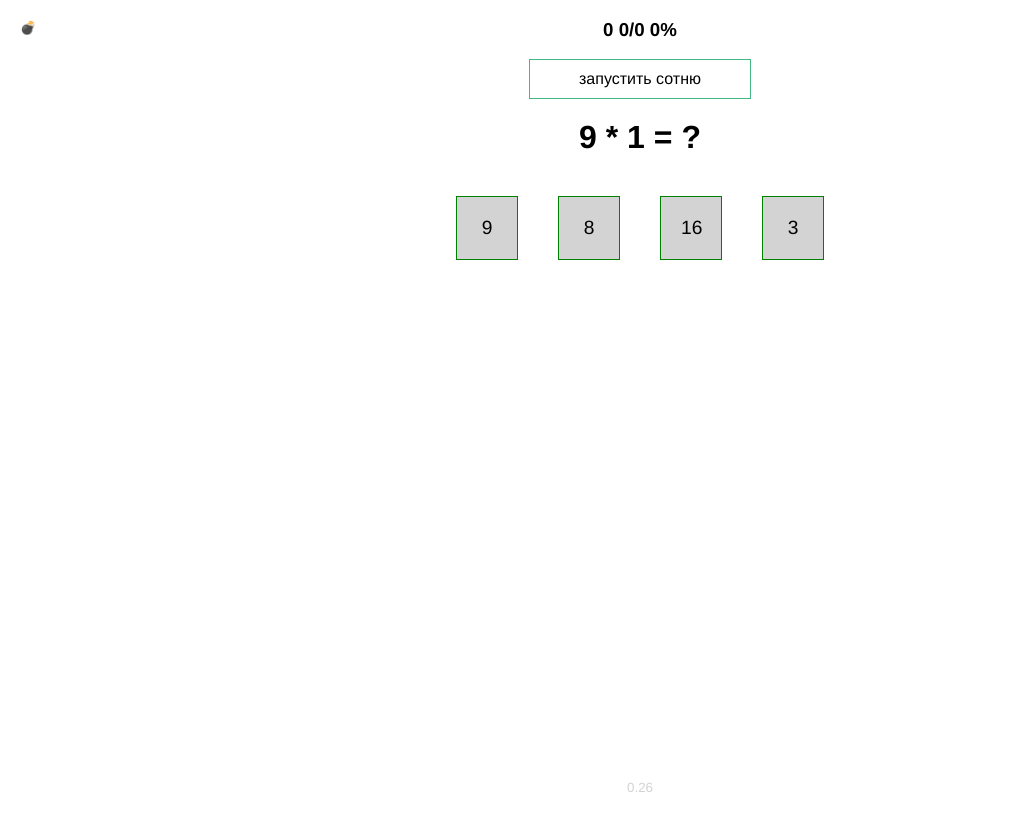
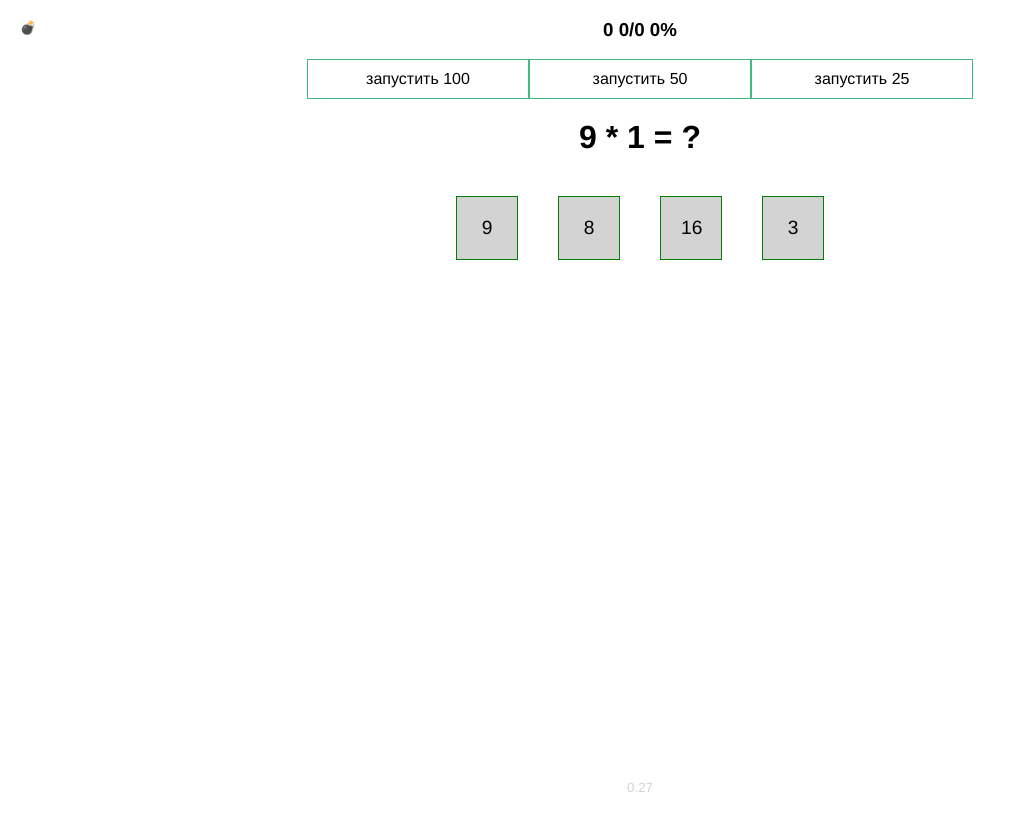
Before and after one commit to pashkovdv/mptrainer, an Angular app: page / in a window 1280 px wide. Shown: the whole page, without its empty margins (0-1015 px from the left). Built offline with nearby package versions, Linux system fonts and the light colour scheme.

Commit message:
серии по 100 50 25

```diff
--- a/src/app/app.component.html
+++ b/src/app/app.component.html
@@ -8,9 +8,25 @@
   <div
     class='statButton'
     *ngIf="stat.end"
-    (click)="statReset()"
+    (click)="statReset(100)"
   >
-    запустить сотню
+    запустить 100
+  </div>
+
+  <div
+    class='statButton'
+    *ngIf="stat.end"
+    (click)="statReset(50)"
+  >
+    запустить 50
+  </div>
+
+  <div
+    class='statButton'
+    *ngIf="stat.end"
+    (click)="statReset(25)"
+  >
+    запустить 25
   </div>
 
   <h1>
@@ -49,7 +65,7 @@
 
   <div class="footer">
     <span>
-      0.26
+      0.27
     </span>
   </div>
 
--- a/src/app/app.component.ts
+++ b/src/app/app.component.ts
@@ -4,7 +4,6 @@ import { timer } from 'rxjs';
 import question from './questions.js'
 
 const timeToAnswer = 10;
-const numberOfQuestions = 100;
 
 function setStorage (n: string, o: object) {
   localStorage.setItem(n, JSON.stringify(o) )
@@ -29,6 +28,7 @@ function makeStatText( stat: any ){
 })
 export class AppComponent {
   title = 'mp-trainer';
+  numberOfQuestions = 100;
 
   histOfTrain: any = {
     m: [],
@@ -59,7 +59,7 @@ export class AppComponent {
   stat: any = {
     correct: 0,
     all: 0,
-    left: numberOfQuestions,
+    left: this.numberOfQuestions,
     end: true,
     text: '0 0/0 0%'
   };
@@ -116,12 +116,13 @@ export class AppComponent {
 
   }
 
-  statReset() {
+  statReset(numberOfQuestions) {
+    this.numberOfQuestions = numberOfQuestions;
     this.stat.correct = 0,
     this.stat.all = 0,
-    this.stat.left = numberOfQuestions;
+    this.stat.left = this.numberOfQuestions;
     this.stat.end = false,
-    this.stat.text = numberOfQuestions + ' 0/0 0%'
+    this.stat.text = this.numberOfQuestions + ' 0/0 0%'
 
     this.timeLeft = timeToAnswer;
   }
```
